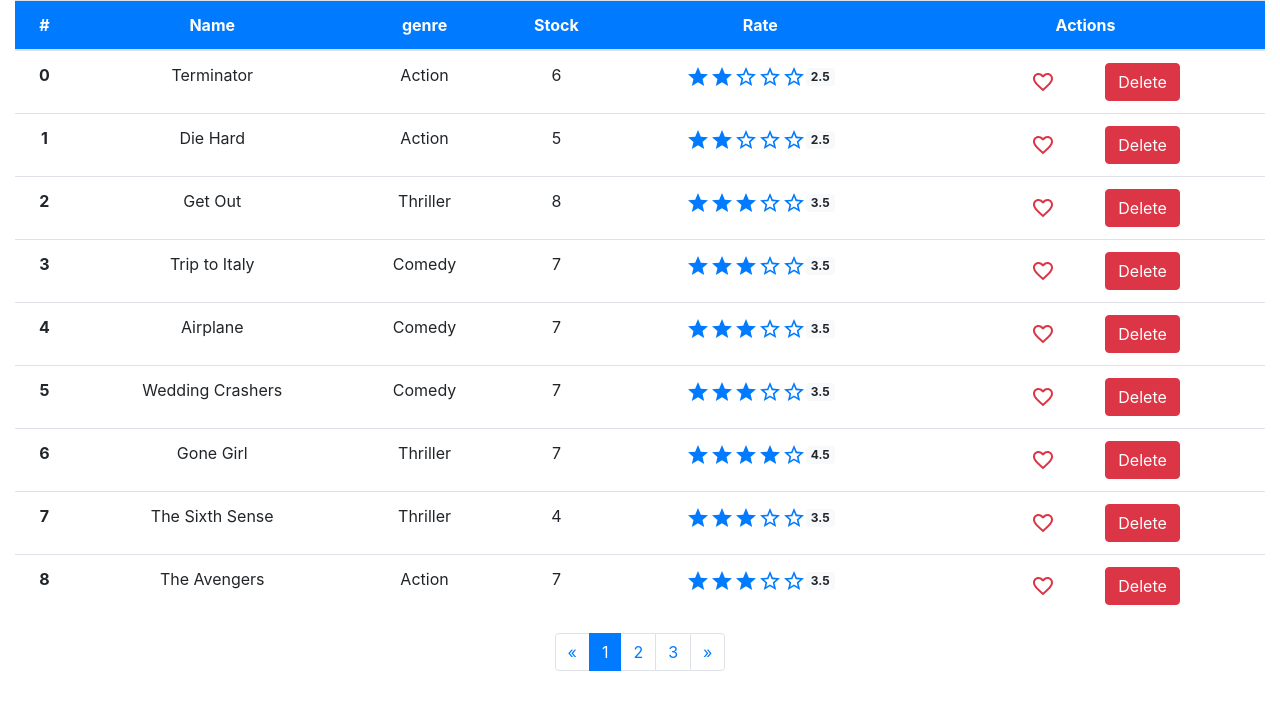
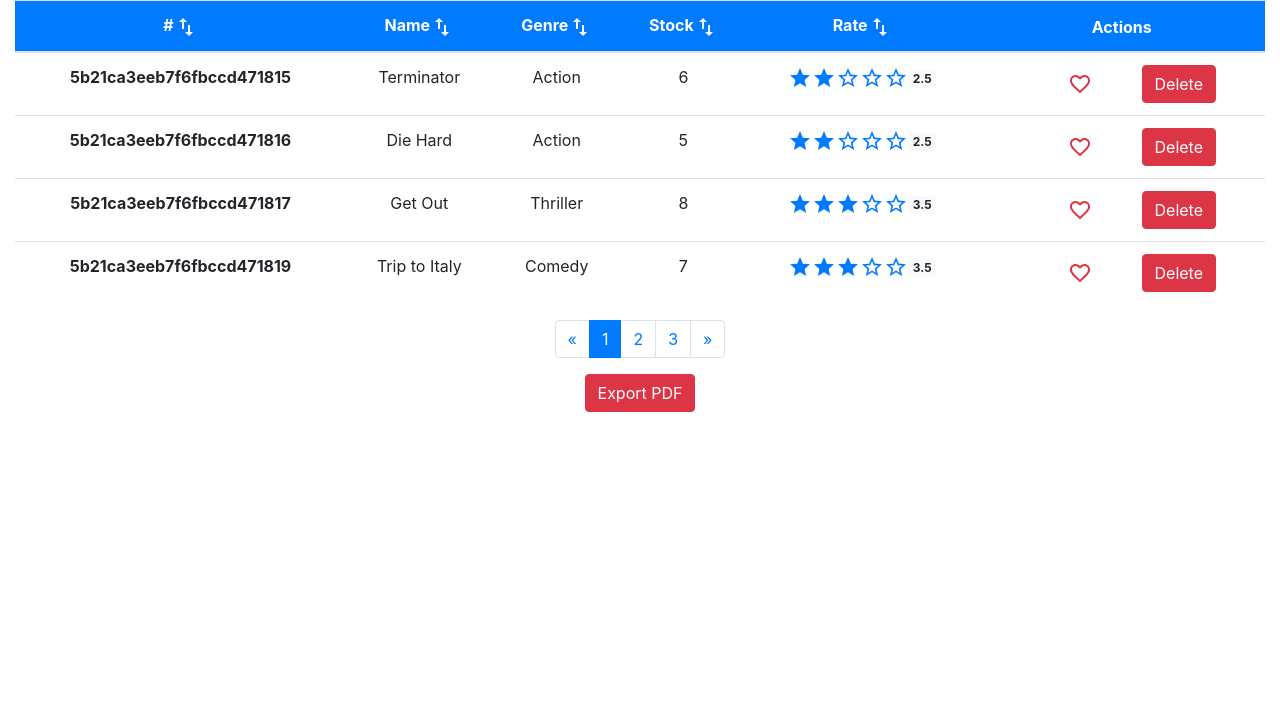
Before and after one commit to anirbansanu/table-list, a React (Create React App) app: page / in a window 1280 px wide. Shown: the top 710 px of the page. Built offline with nearby package versions, Linux system fonts and the light colour scheme.

Commit message:
sorting and  Export functions added

```diff
--- a/src/components/Movies.jsx
+++ b/src/components/Movies.jsx
@@ -1,48 +1,167 @@
 import React, { Component } from 'react';
 import {getMovies} from '../services/fakeMovieService';
 import Like from './Like';
+import Pagination from './Pagination';
 import Star from './Star';
+import { paginate } from './../utils/paginate';
+import ImportExportIcon from '@material-ui/icons/ImportExport';
+import jsPDF from "jspdf";
+import "jspdf-autotable";
 
 export default class Movies extends Component {
     constructor(props){
         super(props);
         this.state={
-            movies: getMovies()
+            movies: getMovies(),
+            pageSize: 4,
+            currentPage: 1,
+            pageShown: []
         }
         this.handleDel = this.handleDel.bind(this);
+        this.handlePaging = this.handlePaging.bind(this);
+        this.pageShownOnChange = this.pageShownOnChange.bind(this);
+        this.onIncreRating = this.onIncreRating.bind(this);
+        this.onDecreRating = this.onDecreRating.bind(this);
     }
+    exportPDF = () => {
+        const unit = "pt";
+        const size = "A4"; // Use A1, A2, A3 or A4
+        const orientation = "portrait"; // portrait or landscape
+
+        const marginLeft = 40;
+        const doc = new jsPDF(orientation, unit, size);
+
+        doc.setFontSize(15);
+
+        const title = "Movies List";
+        const headers = [["_id", "title","genre","numberInStock",'dailyRentalRate']];
+
+        const data = this.state.movies.map(elt=> [elt._id, elt.title,elt.genre, elt.numberInStock, elt.dailyRentalRate]);
+
+        let content = {
+          startY: 50,
+          head: headers,
+          body: data
+        };
+
+        doc.text(title, marginLeft, 40);
+        doc.autoTable(content);
+        doc.save("report.pdf")
+      }
+
     handleDel(id){
         const mlist = this.state.movies;
         let movieInDb = mlist.find(m => m._id === id);
         console.log(mlist.splice(mlist.indexOf(movieInDb), 1));
         console.log(mlist);
-        this.setState({ movies: mlist});
+        this.pageShownOnChange(this.state.currentPage);
+    }
+    handlePaging(currentPage){
+        console.log(currentPage);
+        this.setState({currentPage: currentPage});
+        this.pageShownOnChange(currentPage);
+    }
+    handleLikeBtn = (index) =>{
+        const mlist = this.state.pageShown;
+        mlist[index].like = !mlist[index].like;
+        this.setState({pageShown : mlist});
+        console.log(`mlist[index].like : ${mlist[index].like}`);
+        console.log(`index ; ${index}`);
+    }
+    onIncreRating(incre,index){
+        if(incre <= 5)
+        {
+            const mlist = this.state.pageShown;
+            mlist[index].dailyRentalRate = incre;
+            this.setState({pageShown : mlist});
+        }
+        // console.log(this.state.pageShown);
+        // console.log(`incre : ${incre} , index : ${index}`);
+
+    }
+    onDecreRating(decre,index){
+        if(decre >= 0)
+        {
+            const mlist = this.state.pageShown;
+            mlist[index].dailyRentalRate = decre;
+            this.setState({pageShown : mlist});
+        }
+    }
+    pageShownOnChange(currentPage){
+        const pageShown = paginate(this.state.movies, currentPage, this.state.pageSize);
+        this.setState({pageShown: pageShown});
+    }
+    sortDataByKey = (key) => {
+        const moviesList = this.state.movies;
+        if(key==='_id'){
+            moviesList.sort((a,b) => (parseInt(a[key], 10) > parseInt(b[key], 10)) ? 1 : ((parseInt(b[key], 10)> parseInt(a[key], 10)) ? -1 : 0));
+        }
+        else if(key==='genre')
+        {
+            moviesList.sort((a,b) => (a[key].name > b[key].name) ? 1 : ((b[key].name > a[key].name) ? -1 : 0));
+        }
+        else{
+            moviesList.sort((a,b) => (a[key] > b[key]) ? 1 : ((b[key] > a[key]) ? -1 : 0));
+        }
+        this.setState({currentPage: 1});
+        const pageShown = paginate(moviesList, 1, this.state.pageSize);
+        this.setState({pageShown: pageShown});
+        console.log(moviesList);
+    }
+    componentDidMount(){
+        this.pageShownOnChange(1);
     }
     render() {
+        const moviesList = this.state.pageShown;
+
         return (
             <>
-                <table class="table text-center">
+                <table class="table text-center" style={{minHeight: '302px'}}>
                     <thead className="bg-primary text-white ">
                         <tr>
-                            <th scope="col">#</th>
-                            <th scope="col">Name</th>
-                            <th scope="col">genre</th>
-                            <th scope="col">Stock</th>
-                            <th scope="col">Rate</th>
+                            <th scope="col" onClick={()=>this.sortDataByKey('_id')}>
+                                #
+                                <span className="sort-icons-box">
+                                    <ImportExportIcon/>
+                                </span>
+                            </th>
+                            <th scope="col" onClick={()=>this.sortDataByKey('title')}>Name
+                                <span className="sort-icons-box">
+                                    <ImportExportIcon className="md-9"/>
+                                </span>
+                            </th>
+                            <th scope="col" onClick={()=>this.sortDataByKey('genre')}>
+                                Genre
+                                <span className="sort-icons-box">
+                                    <ImportExportIcon className="md-9"/>
+                                </span>
+                            </th>
+                            <th scope="col" onClick={()=>this.sortDataByKey('numberInStock')}>
+                                Stock
+                                <span className="sort-icons-box">
+                                    <ImportExportIcon className="md-9"/>
+                                </span>
+                            </th>
+                            <th scope="col" onClick={()=>this.sortDataByKey('dailyRentalRate')}>
+                                Rate
+                                <span className="sort-icons-box">
+                                    <ImportExportIcon className="md-9"/>
+                                </span>
+                            </th>
                             <th scope="col">Actions</th>
                         </tr>
                     </thead>
                     <tbody>
-                        {this.state.movies.map((m,i) => (
+                        {moviesList.map((m,i) => (
                             <tr  key={i}>
-                                <th scope="row">{i}</th>
+                                <th scope="row">{m._id}</th>
                                 <td>{m.title}</td>
                                 <td>{m.genre.name}</td>
                                 <td>{m.numberInStock}</td>
-                                <td><Star rating={m.dailyRentalRate} /></td>
+                                <td><Star rating={m.dailyRentalRate} index={i} onIncreRating={this.onIncreRating} onDecreRating={this.onDecreRating}/></td>
                                 <td>
                                     <span style={{paddingLeft:'8px',paddingRight:'18px'}}>
-                                        <Like/>
+                                        <Like handleLikeBtn={this.handleLikeBtn} like={m.like} index={i}/>
 
                                     </span>
                                     <button type="button" class="btn btn-danger" onClick=
@@ -59,24 +178,18 @@
                     </tbody>
                 </table>
                 <div className="w-100 d-flex justify-content-center">
-                    <nav aria-label="Page navigation example">
-                        <ul className="pagination">
-                            <li className="page-item">
-                                <a className="page-link" href="#p" aria-label="Previous">
-                                    <span aria-hidden="true">«</span>
-                                </a>
-                            </li>
-                            <li className="page-item active"><a className="page-link" href="#1">1</a></li>
-                            <li className="page-item"><a className="page-link" href="#2">2</a></li>
-                            <li className="page-item"><a className="page-link" href="#3">3</a></li>
-                            <li className="page-item">
-                                <a className="page-link" href="#n" aria-label="Next">
-                                    <span aria-hidden="true">»</span>
-                                </a>
-                            </li>
-                        </ul>
-                    </nav>
+                    <Pagination
+                        currentPage={this.state.currentPage}
+                        handlePages={this.handlePaging}
+                        pageSize={this.state.pageSize}
+                        itemsCount={this.state.movies.length}
+                    />
 
+                </div>
+                <div className="w-100 d-flex justify-content-center">
+                    <button type="button" class="btn btn-danger export-btn" onClick={this.exportPDF}>
+                            Export PDF
+                    </button>
                 </div>
             </>
         )
```
